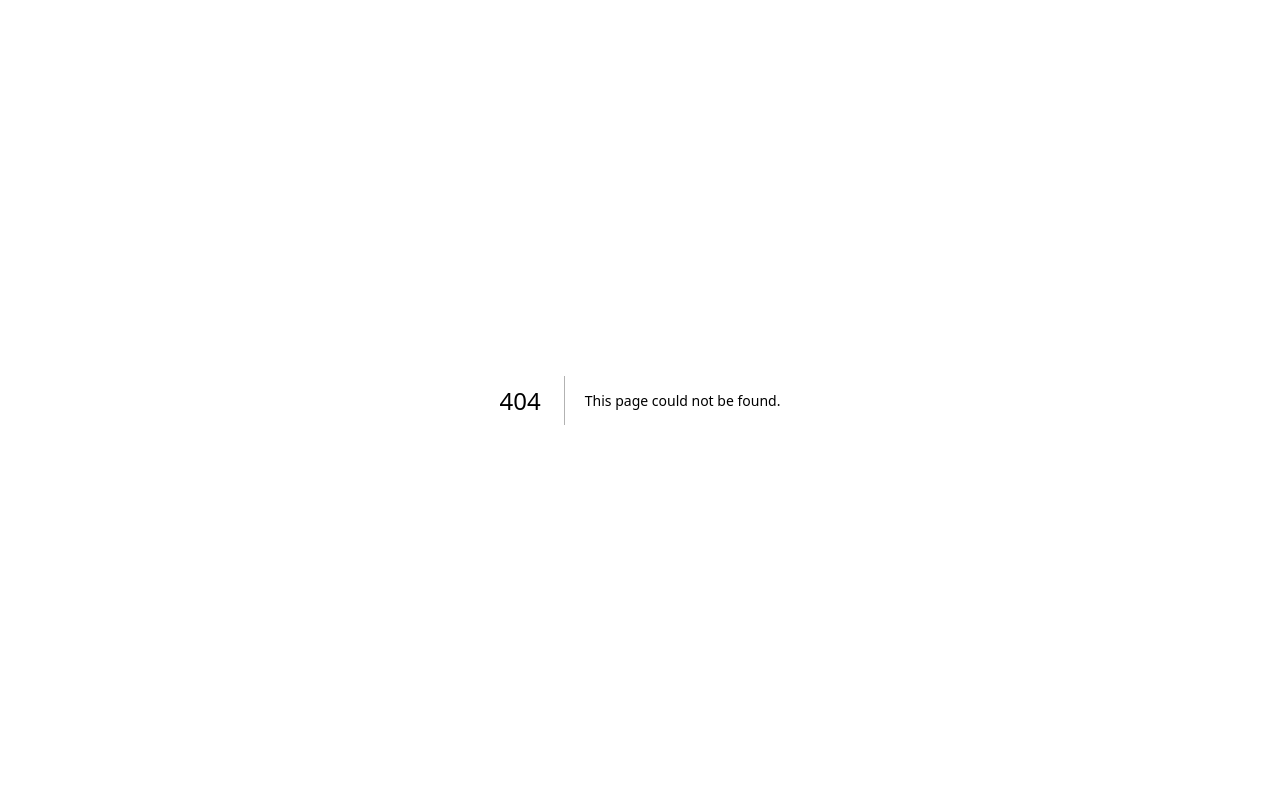
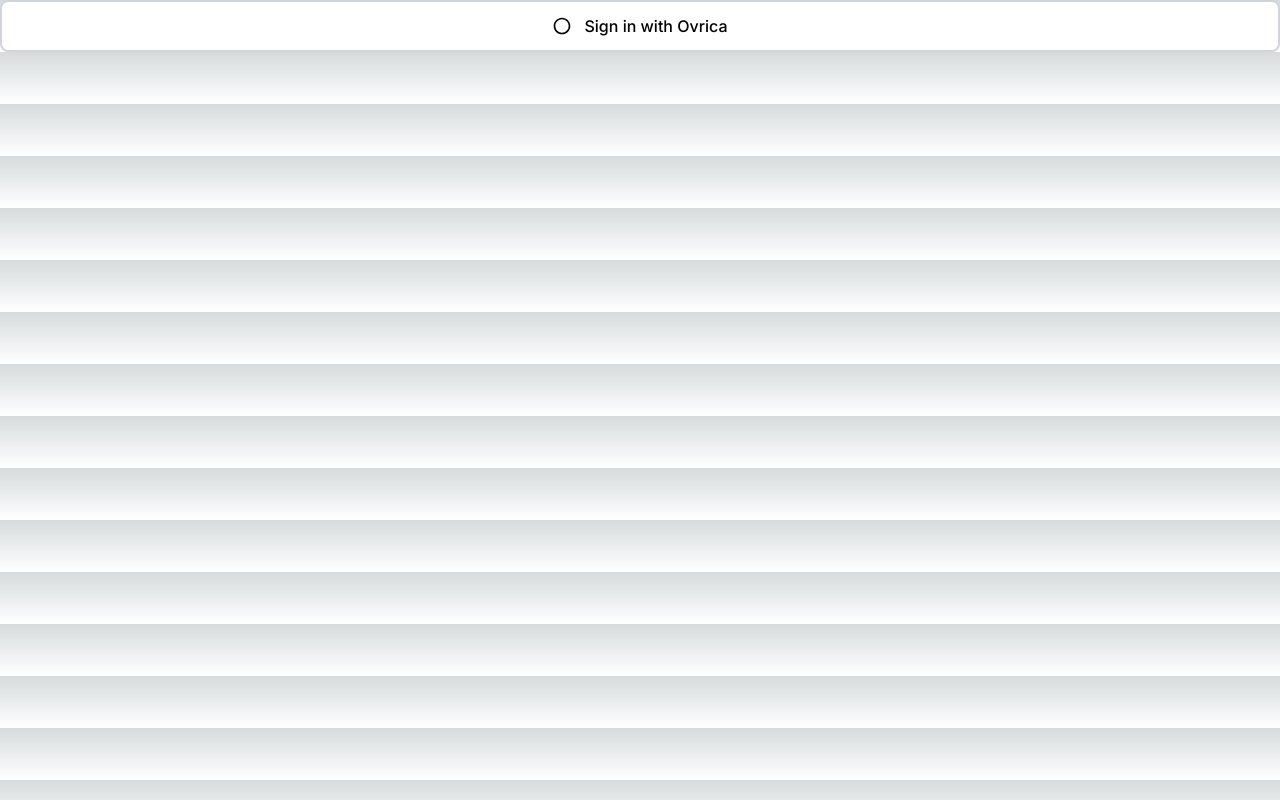
Before and after one commit to Kelvinagbe/auth-ovrica, a Next.js app: page /signup in a window 1280 px wide. Before the commit this address had no page. Built offline with nearby package versions, Linux system fonts and the light colour scheme.

Commit message:
Create signup/page.tsx

```diff
--- /dev/null
+++ b/app/signup/page.tsx
@@ -0,0 +1,43 @@
+'use client';
+
+import { useState } from 'react';
+
+const OVRICA_AUTH_URL = 'https://ovrica.com'; // or auth.ovrica.com
+
+export default function SignInWithOvrica() {
+  const [loading, setLoading] = useState(false);
+
+  const handleSignIn = () => {
+    setLoading(true);
+
+    const redirectUri = `${window.location.origin}/auth/callback`;
+    const state = generateRandomState();
+
+    sessionStorage.setItem('oauth_state', state);
+
+    const params = new URLSearchParams({
+      redirect_uri: redirectUri,
+      state: state
+    });
+
+    // Redirect to Ovrica SSO
+    window.location.href = `${OVRICA_AUTH_URL}/sso/authorize?${params}`;
+  };
+
+  return (
+    <button
+      onClick={handleSignIn}
+      disabled={loading}
+      className="flex items-center justify-center gap-3 w-full px-6 py-3 bg-white border-2 border-gray-300 rounded-lg hover:bg-gray-50 transition font-medium disabled:opacity-50"
+    >
+      <svg className="w-5 h-5" viewBox="0 0 24 24" fill="currentColor">
+        <path d="M12 2C6.48 2 2 6.48 2 12s4.48 10 10 10 10-4.48 10-10S17.52 2 12 2zm0 18c-4.41 0-8-3.59-8-8s3.59-8 8-8 8 3.59 8 8-3.59 8-8 8z"/>
+      </svg>
+      <span>Sign in with Ovrica</span>
+    </button>
+  );
+}
+
+function generateRandomState() {
+  return Math.random().toString(36).substring(2, 15);
+}
```
